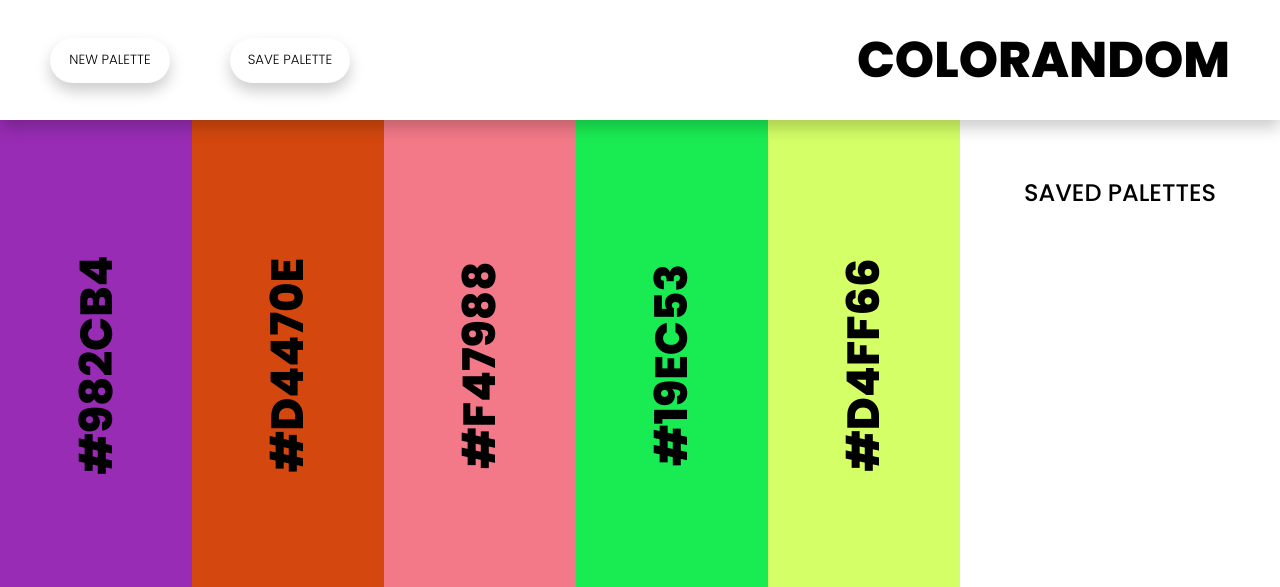
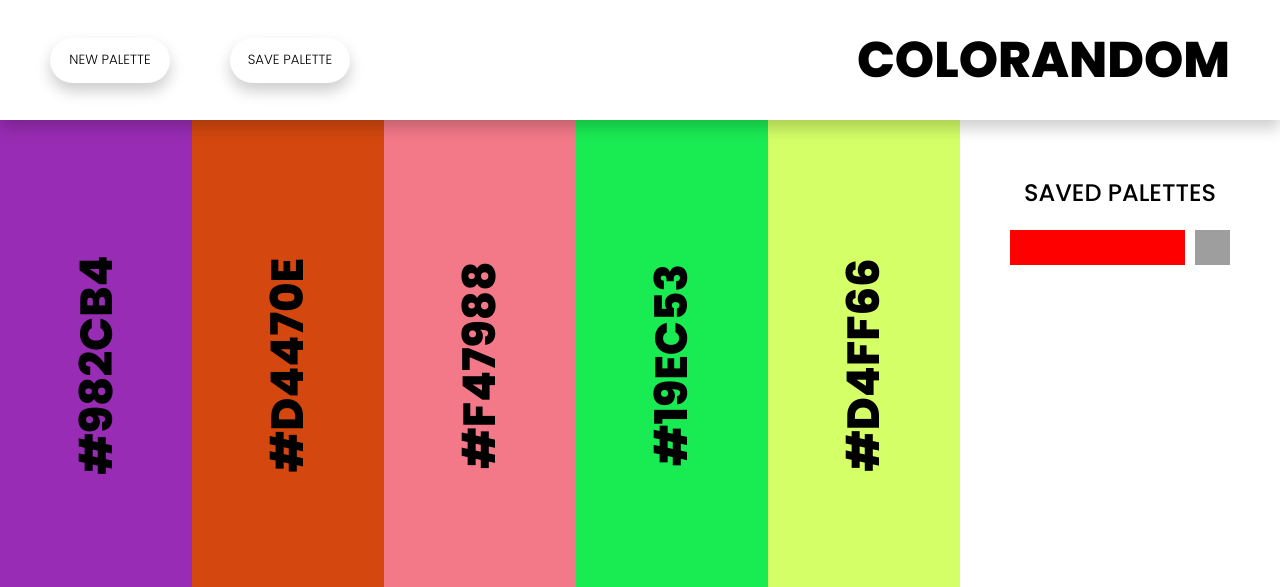
Before and after one commit to JoeRupp/colorandom, a plain HTML site: page index.html in a window 1280 px wide. Both pictures are taken after a click on the button "SAVE PALETTE". Shown: the top 587 px of the page. Drawn offline with Linux system fonts and the light colour scheme; grey boxes are pictures that could not be loaded.

Commit message:
Add save palette functionality

```diff
--- a/scripts.js
+++ b/scripts.js
@@ -1,4 +1,13 @@
+var currentPalette;
+var color1;
+var color2;
+var color3;
+var color4;
+var color5;
+
+var savedPalettes = [];
 var hexCharacters = ['A','B','C','D', 'E', 'F', '0', '1', '2','3', '4', '5', '6', '7', '8', '9'];
+
 var newPaletteButton = document.querySelector('.new-palette');
 var savePaletteButton = document.querySelector('.save-palette');
 var lockOneButton = document.querySelector('.lock-1');
@@ -6,34 +15,32 @@ var lockTwoButton = document.querySelector('.lock-2');
 var lockThreeButton = document.querySelector('.lock-3');
 var lockFourButton = document.querySelector('.lock-4');
 var lockFiveButton = document.querySelector('.lock-5');
+
 var colorOneDiv = document.querySelector('.color-one');
 var colorTwoDiv = document.querySelector('.color-two');
 var colorThreeDiv = document.querySelector('.color-three');
 var colorFourDiv = document.querySelector('.color-four');
 var colorFiveDiv = document.querySelector('.color-five');
+
 var hexCodeOne = document.querySelector('.hex-code-1');
 var hexCodeTwo = document.querySelector('.hex-code-2');
 var hexCodeThree = document.querySelector('.hex-code-3');
 var hexCodeFour = document.querySelector('.hex-code-4');
 var hexCodeFive = document.querySelector('.hex-code-5');
 
+var savedPaletteSection = document.querySelector('.saved-section');
+
 window.addEventListener('load', createPalette);
+window.addEventListener('load', generateColors);
+
 newPaletteButton.addEventListener('click', generateColors);
 savePaletteButton.addEventListener('click', savePalette);
+
 lockOneButton.addEventListener('click', lockColor);
 lockTwoButton.addEventListener('click', lockColor);
 lockThreeButton.addEventListener('click', lockColor);
 lockFourButton.addEventListener('click', lockColor);
 lockFiveButton.addEventListener('click', lockColor);
-
-window.addEventListener('load', generateColors);
-
-var currentPalette
-var color1
-var color2
-var color3
-var color4
-var color5
 
 function getRandomIndex(array) {
   return Math.floor(Math.random() * array.length);
@@ -49,11 +56,36 @@ function generateHexCode() {
 };
 
 function createPalette() {
-  currentPalette = new Palette(color1, color2, color3, color4, color5);
+  currentPalette = new Palette();
 }
 
+// color1, color2, color3, color4, color5
+
 function savePalette() {
+  savedPalettes.unshift(currentPalette);
+  displaySavedPalettes();
+  currentPalette = new Palette();
+};
 
+function displaySavedPalettes() {
+  var userSavePalettes = [];
+  for (var i = 0; i < savedPalettes.length; i++) {
+    userSavePalettes += `<section class="saved-palette" id="${savedPalettes[i].id}">
+    <div class="saved-color"></div>
+    <div class="saved-color"></div>
+    <div class="saved-color"></div>
+    <div class="saved-color"></div>
+    <div class="saved-color"></div>
+    <img class="trash-icon" src="https://www.iconpacks.net/icons/1/free-trash-icon-347-thumb.png" alt="delete button">
+    </section>`
+  }
+  savedPaletteSection.innerHTML = userSavePalettes;
+}
+
+function deletePalette(event) {
+   if (event.target.className === '.trash') {
+
+   }
 }
 
 function generateColors() {
--- a/styles.css
+++ b/styles.css
@@ -103,8 +103,9 @@ img {
 
 aside {
   display: flex;
-  justify-content: center;
-  /* border: solid black; */
+  justify-content: flex-start;
+  align-items: center;
+  flex-direction: column;
   width: 25vw;
   height: 100%;
 }
@@ -114,3 +115,23 @@ h2 {
   font-weight: 500;
   padding-top: 35px;
 }
+
+.saved-palette {
+  display: flex;
+  flex-direction: row;
+  justify-content: center;
+  height: 70px;
+  width: 250px;
+}
+
+.saved-color {
+  height: 35px;
+  width: 35px;
+  background-color: red;
+}
+
+.trash-icon {
+  height: 35px;
+  width: 35px;
+  margin-left: 10px;
+}
```
